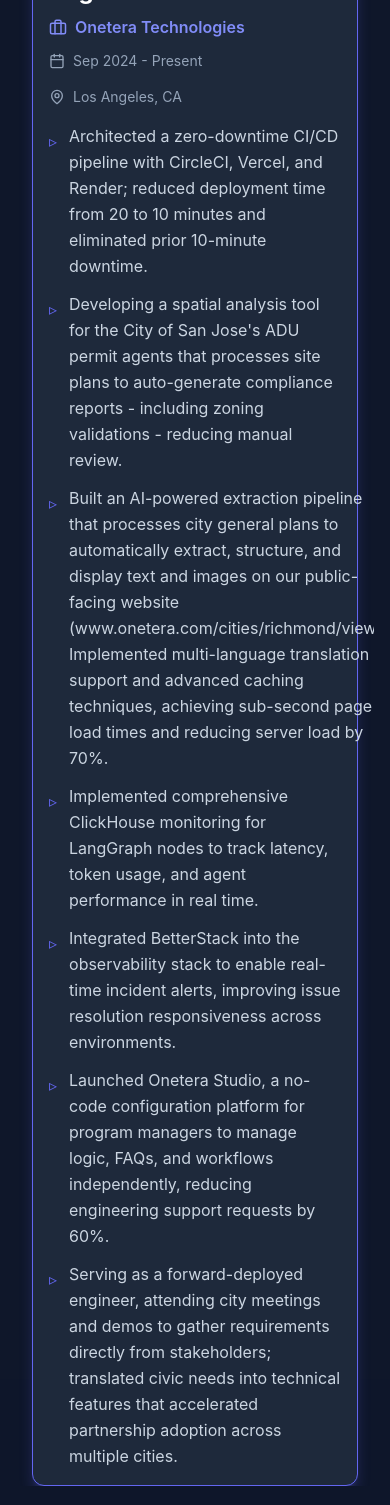
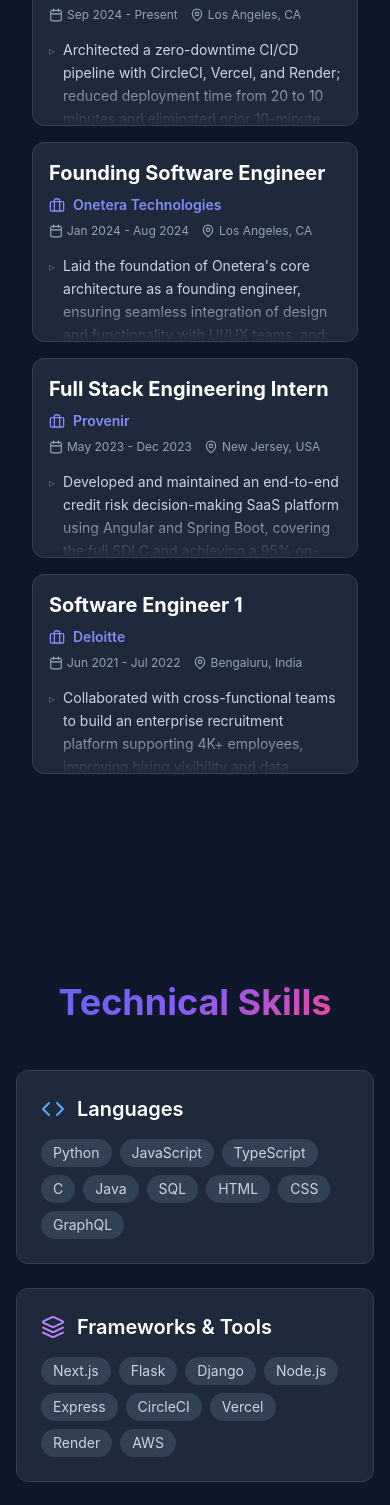
Before and after one commit to haripriyarao26/portfolio, a Next.js app: page / in a window 390 px wide. Shown: the part 2940-4445 px from the top of the page. Built offline with nearby package versions, Linux system fonts and the light colour scheme.

Commit message:
change mobile timeline design

```diff
--- a/components/Timeline.tsx
+++ b/components/Timeline.tsx
@@ -1,7 +1,7 @@
 'use client';
 
 import { useEffect, useRef, useState } from 'react';
-import { Briefcase, Calendar, MapPin, ChevronLeft, ChevronRight } from 'lucide-react';
+import { Briefcase, Calendar, MapPin } from 'lucide-react';
 
 interface TimelineItem {
   position: string;
@@ -17,10 +17,10 @@
 
 export default function Timeline({ items }: TimelineProps) {
   const [activeIndex, setActiveIndex] = useState(0);
-  const [carouselIndex, setCarouselIndex] = useState(0);
+  const [expandedIndex, setExpandedIndex] = useState<number | null>(null);
   const timelineRef = useRef<HTMLDivElement>(null);
-  const carouselRef = useRef<HTMLDivElement>(null);
   const itemRefs = useRef<(HTMLDivElement | null)[]>([]);
+  const lastScrollY = useRef(0);
 
   useEffect(() => {
     const handleScroll = () => {
@@ -84,48 +84,28 @@
   const lineColor = `hsl(${hue}, 75%, 55%)`;
   const lineColorLight = `hsl(${hue}, 75%, 65%)`;
 
-  // Carousel navigation
-  const nextSlide = () => {
-    setCarouselIndex((prev) => (prev + 1) % items.length);
-  };
-
-  const prevSlide = () => {
-    setCarouselIndex((prev) => (prev - 1 + items.length) % items.length);
-  };
-
-  // Update carousel scroll position
-  useEffect(() => {
-    if (carouselRef.current) {
-      const scrollPosition = carouselIndex * carouselRef.current.offsetWidth;
-      carouselRef.current.scrollTo({
-        left: scrollPosition,
-        behavior: 'smooth',
-      });
-    }
-  }, [carouselIndex]);
-
-  // Update active index when carousel scrolls (for touch/swipe)
-  useEffect(() => {
-    const handleScroll = () => {
-      if (carouselRef.current) {
-        const scrollLeft = carouselRef.current.scrollLeft;
-        const itemWidth = carouselRef.current.offsetWidth;
-        const newIndex = Math.round(scrollLeft / itemWidth);
-        if (newIndex !== carouselIndex && newIndex >= 0 && newIndex < items.length) {
-          setCarouselIndex(newIndex);
-        }
+  // Handle card expand/collapse
+  const toggleCard = (index: number) => {
+    if (expandedIndex === index) {
+      setExpandedIndex(null);
+    } else {
+      setExpandedIndex(index);
     }
   };
 
-    if (carouselRef.current) {
-      carouselRef.current.addEventListener('scroll', handleScroll, { passive: true });
-      return () => {
-        if (carouselRef.current) {
-          carouselRef.current.removeEventListener('scroll', handleScroll);
+  // Collapse expanded card on scroll
+  useEffect(() => {
+    const handleScroll = () => {
+      const currentScrollY = window.scrollY;
+      if (expandedIndex !== null && Math.abs(currentScrollY - lastScrollY.current) > 50) {
+        setExpandedIndex(null);
       }
+      lastScrollY.current = currentScrollY;
     };
-    }
-  }, [carouselIndex, items.length]);
+
+    window.addEventListener('scroll', handleScroll, { passive: true });
+    return () => window.removeEventListener('scroll', handleScroll);
+  }, [expandedIndex]);
 
   return (
     <div ref={timelineRef} className="relative py-12">
@@ -230,105 +210,67 @@
         })}
       </div>
 
-      {/* Mobile Carousel */}
-      <div className="md:hidden relative w-full overflow-hidden">
-        {/* Carousel Container */}
-        <div
-          ref={carouselRef}
-          className="flex overflow-x-auto scroll-smooth snap-x snap-mandatory scrollbar-hide w-full"
-          style={{
-            scrollbarWidth: 'none',
-            msOverflowStyle: 'none',
-          }}
-        >
-          {items.map((item, index) => (
+      {/* Mobile Stacked Cards */}
+      <div className="md:hidden relative space-y-4">
+        {items.map((item, index) => {
+          const isExpanded = expandedIndex === index;
+          return (
             <div
               key={index}
-              className="w-full min-w-full snap-center px-4 flex-shrink-0"
+              className="px-4"
             >
-              <div className="relative">
-                {/* Content Card - Mobile (no timeline dot) */}
-                <div className="w-full">
               <div
-                    className={`bg-slate-800 rounded-xl p-4 md:p-6 border transition-all duration-500 w-full ${
-                      carouselIndex === index
+                onClick={() => toggleCard(index)}
+                className={`bg-slate-800 rounded-xl p-4 border transition-all duration-300 cursor-pointer relative ${
+                  isExpanded
                     ? 'border-indigo-500 shadow-lg shadow-indigo-500/30'
                     : 'border-slate-700'
                 }`}
+                style={{
+                  maxHeight: isExpanded ? 'none' : '200px',
+                  overflow: isExpanded ? 'visible' : 'hidden',
+                }}
               >
                 <div className="mb-4">
-                      <h3 className="text-2xl font-bold text-white mb-2">{item.position}</h3>
-                      <div className="flex items-center gap-2 text-indigo-400 font-semibold mb-3">
-                        <Briefcase size={18} />
-                        <span>{item.company}</span>
+                  <h3 className="text-xl font-bold text-white mb-2">{item.position}</h3>
+                  <div className="flex items-center gap-2 text-indigo-400 font-semibold mb-2">
+                    <Briefcase size={16} />
+                    <span className="text-sm">{item.company}</span>
                   </div>
-                      <div className="flex flex-wrap items-center gap-4 text-slate-400 text-sm">
-                        <div className="flex items-center gap-2">
-                          <Calendar size={16} />
+                  <div className="flex flex-wrap items-center gap-3 text-slate-400 text-xs">
+                    <div className="flex items-center gap-1">
+                      <Calendar size={14} />
                       <span>{item.period}</span>
                     </div>
-                        <div className="flex items-center gap-2">
-                          <MapPin size={16} />
+                    <div className="flex items-center gap-1">
+                      <MapPin size={14} />
                       <span>{item.location}</span>
                     </div>
                   </div>
                 </div>
 
-                    <ul className="space-y-3">
+                <ul className="space-y-2">
                   {item.achievements.map((achievement, idx) => (
-                        <li key={idx} className="flex items-start gap-3">
+                    <li key={idx} className="flex items-start gap-2">
                       <span
-                            className={`mt-1.5 transition-colors duration-500 ${
-                              carouselIndex === index ? 'text-indigo-500' : 'text-slate-500'
+                        className={`mt-1 transition-colors duration-300 text-xs ${
+                          isExpanded ? 'text-indigo-500' : 'text-slate-500'
                         }`}
                       >
                         ▹
                       </span>
-                          <span className="text-slate-300 leading-relaxed">{achievement}</span>
+                      <span className="text-slate-300 text-sm leading-relaxed">{achievement}</span>
                     </li>
                   ))}
                 </ul>
+
+                {!isExpanded && (
+                  <div className="absolute bottom-0 left-0 right-0 h-12 bg-gradient-to-t from-slate-800 to-transparent rounded-b-xl pointer-events-none" />
+                )}
               </div>
             </div>
-              </div>
-            </div>
-          ))}
-        </div>
-
-        {/* Carousel Navigation */}
-        <div className="flex items-center justify-between mt-6 px-4 mx-4">
-          <button
-            onClick={prevSlide}
-            className="p-3 bg-slate-800 hover:bg-indigo-600 rounded-full transition-all duration-300 border border-slate-700 hover:border-indigo-500"
-            aria-label="Previous"
-          >
-            <ChevronLeft className="text-white" size={24} />
-          </button>
-
-          {/* Carousel Indicators */}
-          <div className="flex gap-2">
-            {items.map((_, index) => (
-              <button
-                key={index}
-                onClick={() => setCarouselIndex(index)}
-                className={`h-2 rounded-full transition-all duration-300 ${
-                  carouselIndex === index
-                    ? 'w-8 bg-indigo-500'
-                    : 'w-2 bg-slate-600 hover:bg-slate-500'
-                }`}
-                aria-label={`Go to slide ${index + 1}`}
-              />
-            ))}
-          </div>
-
-          <button
-            onClick={nextSlide}
-            className="p-3 bg-slate-800 hover:bg-indigo-600 rounded-full transition-all duration-300 border border-slate-700 hover:border-indigo-500"
-            aria-label="Next"
-          >
-            <ChevronRight className="text-white" size={24} />
-          </button>
-        </div>
+          );
+        })}
       </div>
     </div>
   );
```
Lines whose indentation alone changed are shown as unchanged.
